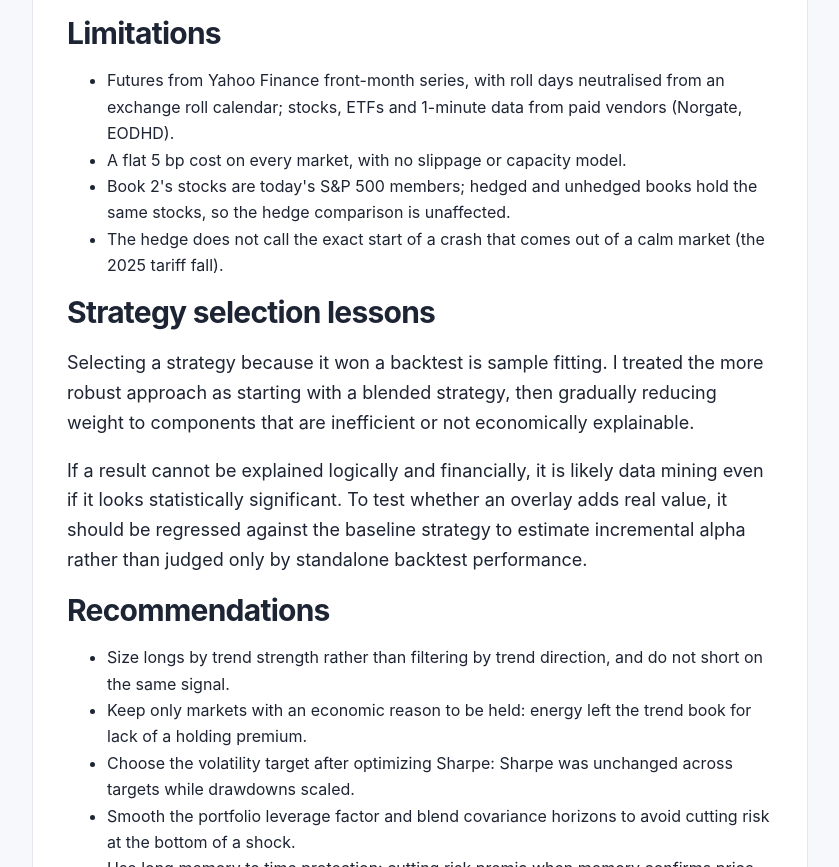
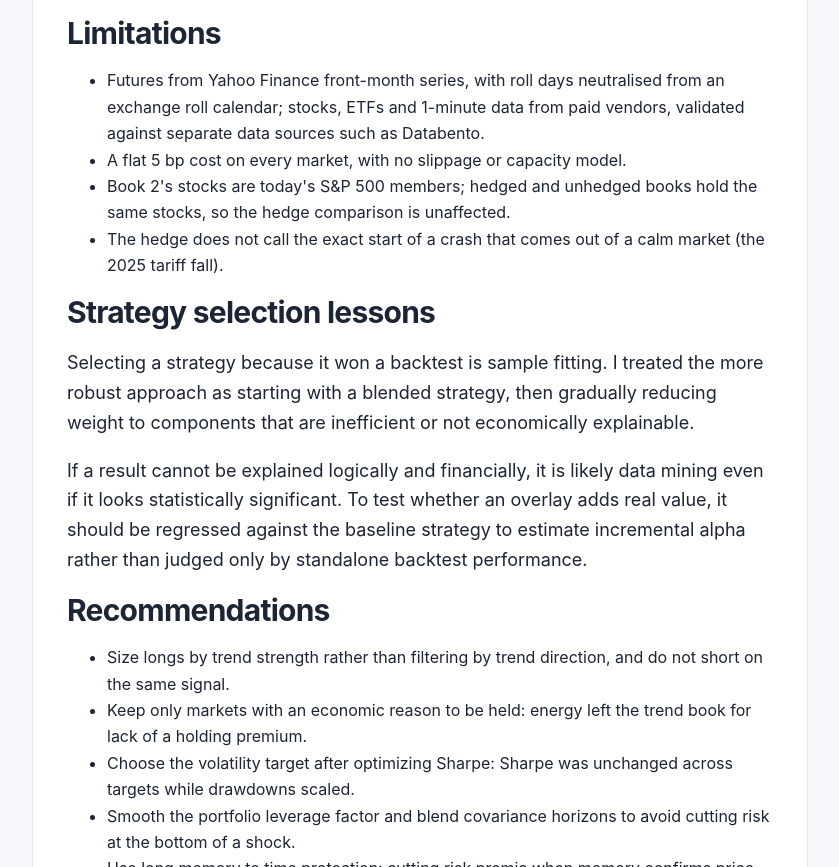
Before and after one commit to Abhatti-123123/Abhatti-123123.github.io, a plain HTML site: page projects/carver.html in a window 1280 px wide. Shown: the part 8463-9330 px from the top of the page, without its empty margins (220-1059 px from the left). Drawn offline with Linux system fonts and the light colour scheme.

Commit message:
Carver page: data validation wording
Co-Authored-By: Claude Opus 5.5 <noreply@anthropic.com>

```diff
--- a/projects/carver.html
+++ b/projects/carver.html
@@ -303,7 +303,7 @@ contract leverage ratio = notional exposure per contract / capital</code></pre>
 
         <h2>Limitations</h2>
         <ul>
-          <li>Futures from Yahoo Finance front-month series, with roll days neutralised from an exchange roll calendar; stocks, ETFs and 1-minute data from paid vendors (Norgate, EODHD).</li>
+          <li>Futures from Yahoo Finance front-month series, with roll days neutralised from an exchange roll calendar; stocks, ETFs and 1-minute data from paid vendors, validated against separate data sources such as Databento.</li>
           <li>A flat 5 bp cost on every market, with no slippage or capacity model.</li>
           <li>Book 2's stocks are today's S&amp;P 500 members; hedged and unhedged books hold the same stocks, so the hedge comparison is unaffected.</li>
           <li>The hedge does not call the exact start of a crash that comes out of a calm market (the 2025 tariff fall).</li>
```
